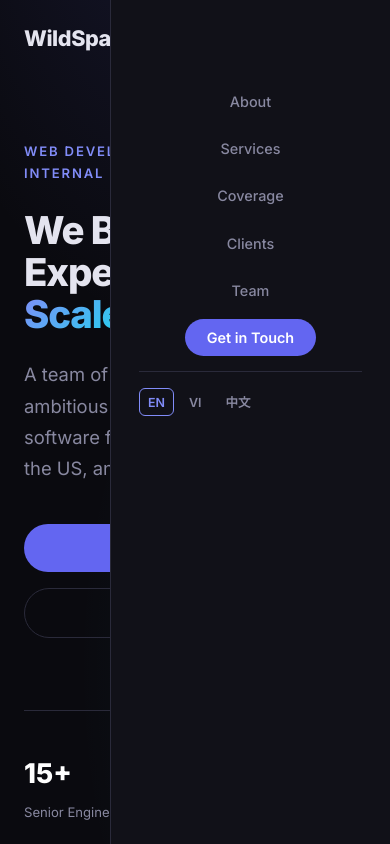
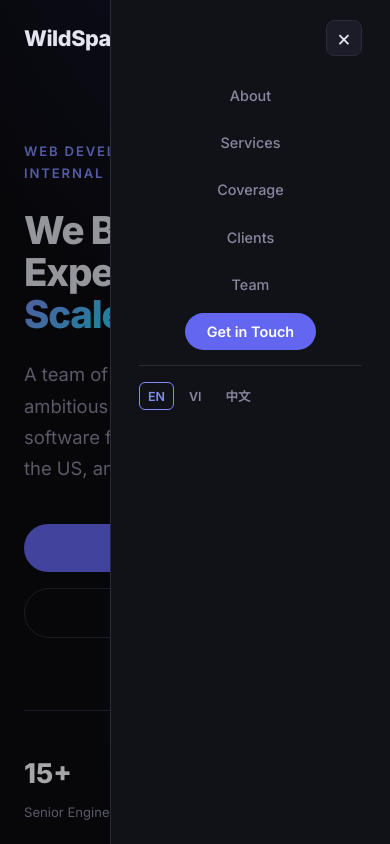
Before and after one commit to tynydeedev/team-portfolio, a React (Vite) app: page / in a window 390 px wide. Both pictures are taken after a click on the button "Toggle navigation". Shown: the top 844 px of the page. Built offline with nearby package versions, Linux system fonts and the light colour scheme.

Commit message:
fix: mobile nav

```diff
--- a/src/components/Navbar.module.css
+++ b/src/components/Navbar.module.css
@@ -1,7 +1,7 @@
 .navbar {
   position: fixed;
   top: 0; left: 0; right: 0;
-  z-index: 1000;
+  z-index: 1100;
   padding: 20px 0;
   transition: background 0.3s ease, padding 0.3s ease, border-color 0.3s ease;
   border-bottom: 1px solid transparent;
@@ -95,6 +95,34 @@
   transition: all 0.3s;
 }
 
+.backdrop {
+  position: fixed;
+  top: 0;
+  left: 0;
+  width: 100vw;
+  height: 100dvh;
+  border: 0;
+  background: rgba(0, 0, 0, 0.35);
+  z-index: 1090;
+  cursor: pointer;
+}
+
+.closeItem {
+  display: none;
+}
+
+.closeButton {
+  width: 36px;
+  height: 36px;
+  border-radius: 8px;
+  border: 1px solid var(--color-border);
+  background: var(--color-surface);
+  color: var(--color-text);
+  font-size: 1.4rem;
+  line-height: 1;
+  cursor: pointer;
+}
+
 @media (max-width: 900px) {
   .toggle { display: flex; }
   .links {
@@ -103,13 +131,21 @@
     width: 280px; height: 100vh;
     background: var(--color-bg-alt);
     flex-direction: column;
-    padding: 88px 28px 32px;
+    padding: 32px 28px 32px;
     gap: 20px;
     transition: right 0.3s ease;
     border-left: 1px solid var(--color-border);
     overflow-y: auto;
+    z-index: 1200;
   }
   .linksOpen { right: 0; }
+  .closeItem {
+    width: 100%;
+    display: flex;
+    justify-content: flex-end;
+    margin-top: -12px;
+    margin-bottom: 6px;
+  }
   .langSwitcher {
     border-left: none;
     padding-left: 0;
--- a/src/components/Navbar.tsx
+++ b/src/components/Navbar.tsx
@@ -19,6 +19,17 @@ export default function Navbar() {
     return () => window.removeEventListener('scroll', onScroll)
   }, [])
 
+  useEffect(() => {
+    const onKeyDown = (event: KeyboardEvent) => {
+      if (event.key === 'Escape') {
+        setMenuOpen(false)
+      }
+    }
+
+    window.addEventListener('keydown', onKeyDown)
+    return () => window.removeEventListener('keydown', onKeyDown)
+  }, [])
+
   const closeMenu = () => setMenuOpen(false)
 
   const scrollTo = (id: string) => {
@@ -29,6 +40,8 @@ export default function Navbar() {
   const changeLang = (code: string) => i18n.changeLanguage(code)
 
   return (
+    <>
+      {menuOpen && <button className={styles.backdrop} onClick={closeMenu} aria-label="Close navigation menu" />}
       <nav className={`${styles.navbar} ${scrolled ? styles.scrolled : ''}`}>
         <div className={`container ${styles.inner}`}>
           <a href="#hero" className={styles.logo} onClick={(e) => { e.preventDefault(); scrollTo('hero') }}>
@@ -46,6 +59,9 @@ export default function Navbar() {
           </button>
 
           <ul className={`${styles.links} ${menuOpen ? styles.linksOpen : ''}`}>
+            <li className={styles.closeItem}>
+              <button className={styles.closeButton} onClick={closeMenu} aria-label="Close menu">×</button>
+            </li>
             {['about', 'services', 'map', 'clients', 'team'].map((id) => (
               <li key={id}>
                 <a href={`#${id}`} onClick={(e) => { e.preventDefault(); scrollTo(id) }}>
@@ -72,5 +88,6 @@ export default function Navbar() {
           </ul>
         </div>
       </nav>
+    </>
   )
 }
```
Lines whose indentation alone changed are shown as unchanged.
